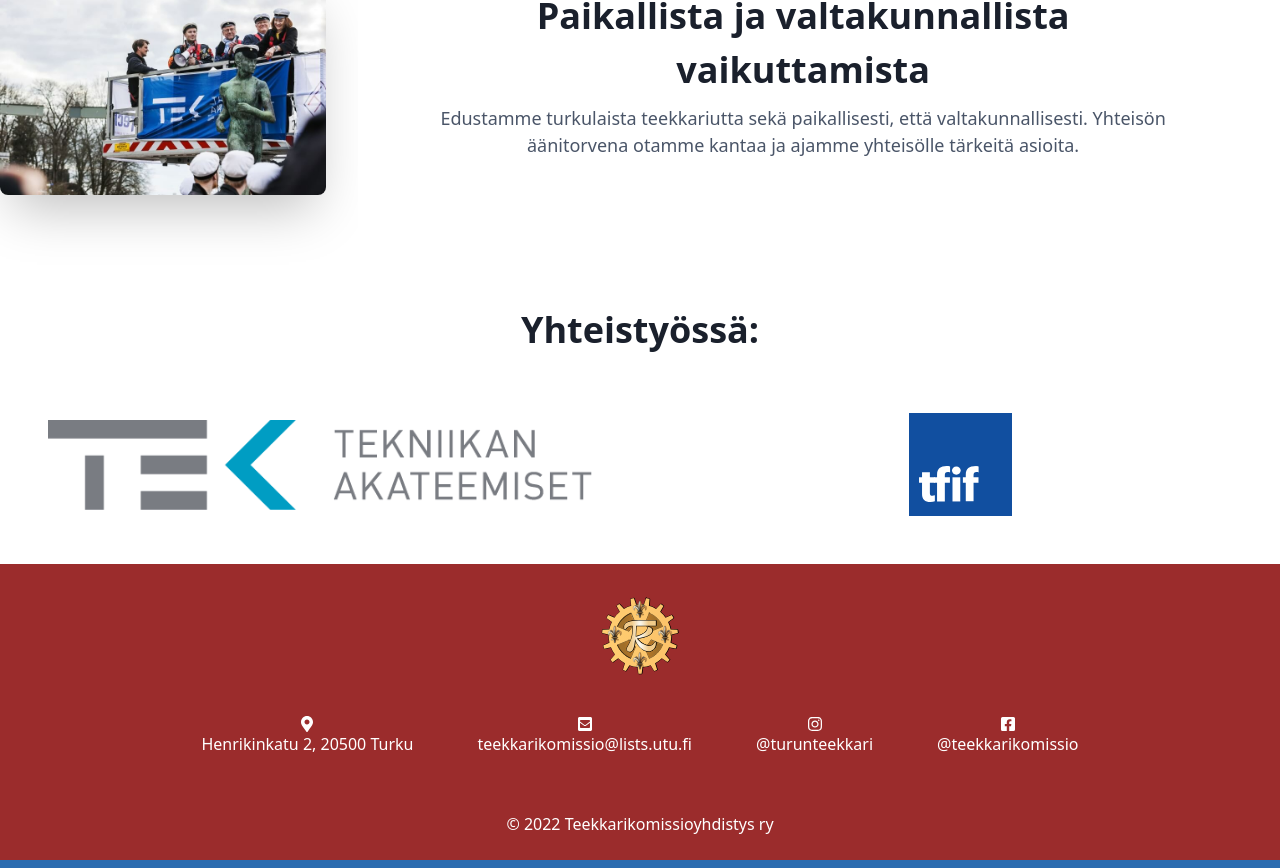
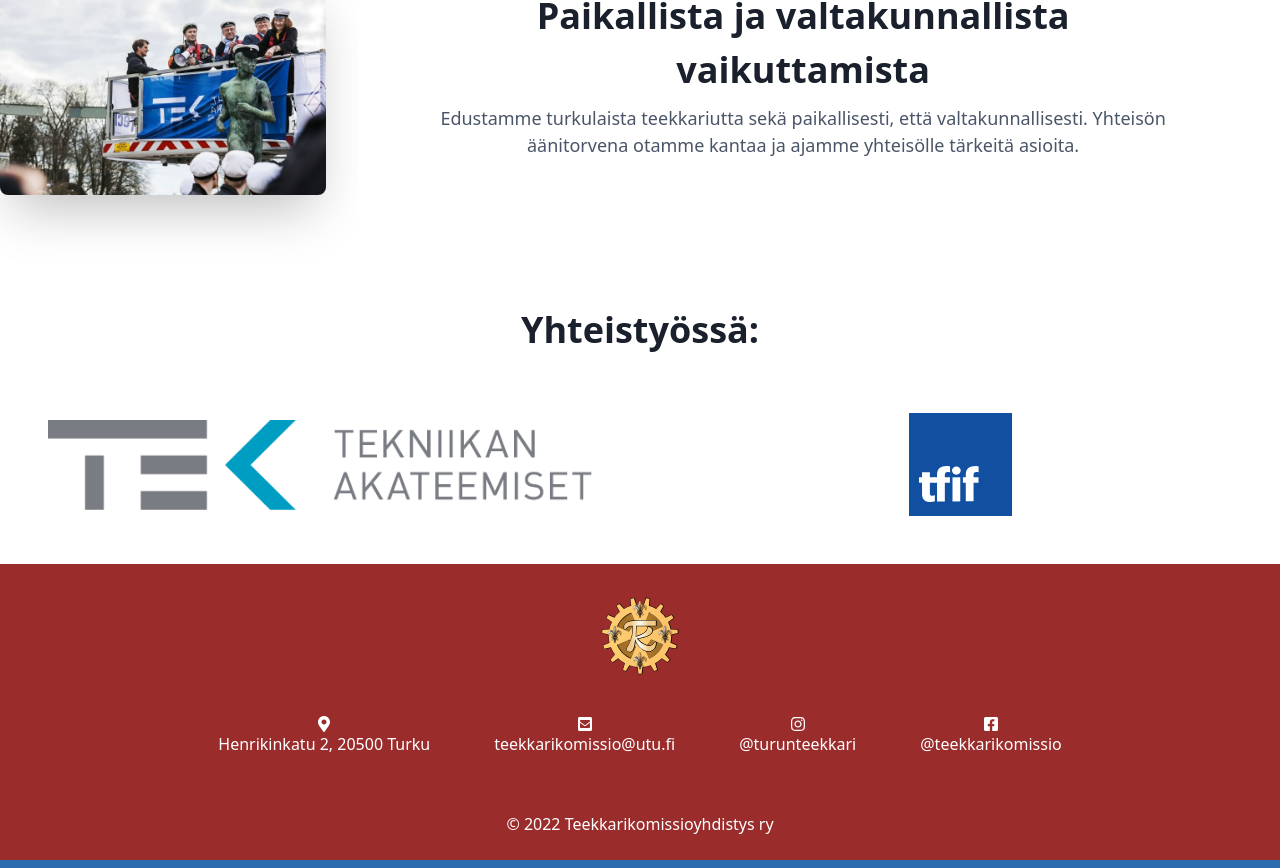
Before and after one commit to Teekkarikomissio/teekkarikomissio.fi, a Next.js app: page /fi in a window 1280 px wide. Shown: the part 2065-2933 px from the top of the page. Built offline with nearby package versions, Linux system fonts and the light colour scheme; what next would draw is missing.

Commit message:
edit map link in footer and update email address

```diff
--- a/components/footer.js
+++ b/components/footer.js
@@ -11,17 +11,17 @@ const Footer = () => {
         <div className="lg:flex lg:flex-row md:block items-center justify-between">
           <a
             className="flex flex-col items-center m-8 hover:text-yellow-400 h-16"
-            href="https://www.google.fi/maps/place/Axelia/@60.455294,22.2783535,17z/data=!3m1!4b1!4m5!3m4!1s0x468c76f03394fe35:0x7f74515b5f8f6062!8m2!3d60.455294!4d22.2805422"
+            href="https://www.google.com/maps/place/Aurum/@60.4556193,22.2832854,16.75z/data=!4m5!3m4!1s0x0:0xdccba43f503231bf!8m2!3d60.4548997!4d22.2825189"
           >
             <FontAwesomeIcon icon={faMapMarkerAlt} />
             <span>Henrikinkatu 2, 20500 Turku</span>
           </a>
           <a
             className="flex flex-col items-center m-8 hover:text-yellow-400 h-16"
-            href="mailto:teekkarikomissio@lists.utu.fi"
+            href="mailto:teekkarikomissio@utu.fi"
           >
             <FontAwesomeIcon icon={faEnvelopeSquare} />
-            <span>teekkarikomissio@lists.utu.fi</span>
+            <span>teekkarikomissio@utu.fi</span>
           </a>
           <a
             className="flex flex-col items-center m-8 hover:text-yellow-400 h-16"
--- a/pages/[lang]/yrityksille.js
+++ b/pages/[lang]/yrityksille.js
@@ -21,8 +21,8 @@ const ForCompanies = () => {
         <ListItem>{t('forCompaniesListItem2')}</ListItem>
       </ul>
       <LongText>{t('forCompaniesBody1')}{' '}
-        <a className="underline" href="mailto:teekkarikomissio@lists.utu.fi">
-          teekkarikomissio@lists.utu.fi
+        <a className="underline" href="mailto:teekkarikomissio@utu.fi">
+          teekkarikomissio@utu.fi
         </a>
       </LongText>
     </Layout>
```
